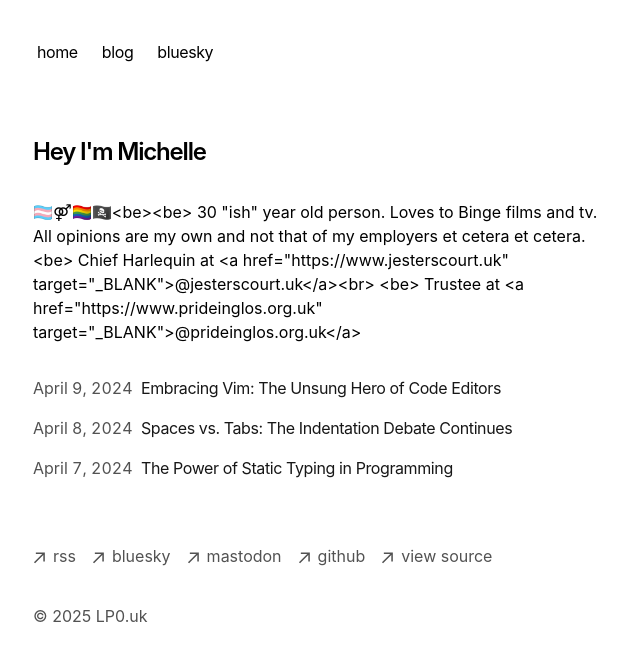
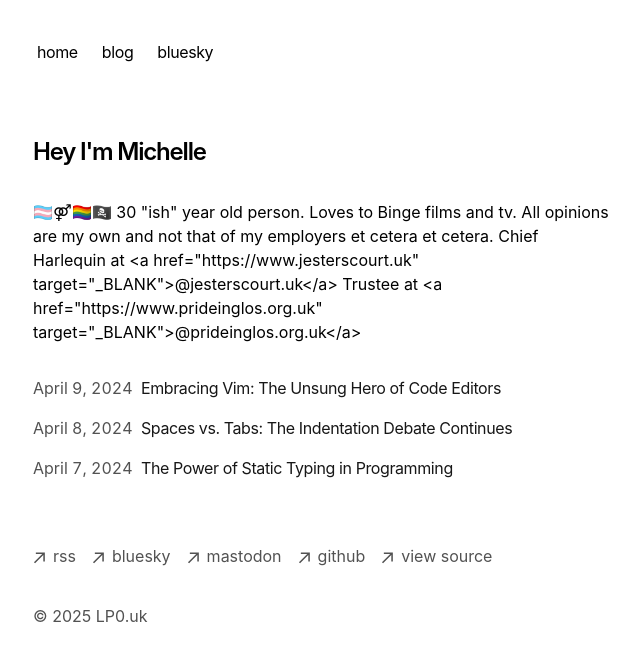
Before and after one commit to MichelleFindlay/lp0.uk, a Next.js app: page / in a window 1280 px wide. Shown: the top 660 px of the page, without its empty margins (319-959 px from the left). Built offline with nearby package versions, Linux system fonts and the light colour scheme.

Commit message:
Update page.tsx
Apperantly HTML not required for export?

```diff
--- a/app/page.tsx
+++ b/app/page.tsx
@@ -7,11 +7,11 @@ export default function Page() {
         Hey I'm Michelle
       </h1>
       <p className="mb-4">
-        {`🏳️‍⚧️⚤🏳️‍🌈🏴‍☠️<be><be>
+        {`🏳️‍⚧️⚤🏳️‍🌈🏴‍☠️
 30 "ish" year old person. Loves to Binge films and tv. All opinions are my own and not that of my employers et cetera et cetera.
-<be>
-Chief Harlequin at <a href="https://www.jesterscourt.uk" target="_BLANK">@jesterscourt.uk</a><br>
-<be>
+
+Chief Harlequin at <a href="https://www.jesterscourt.uk" target="_BLANK">@jesterscourt.uk</a>
+
 Trustee at <a href="https://www.prideinglos.org.uk" target="_BLANK">@prideinglos.org.uk</a>
 `}
       </p>
```
